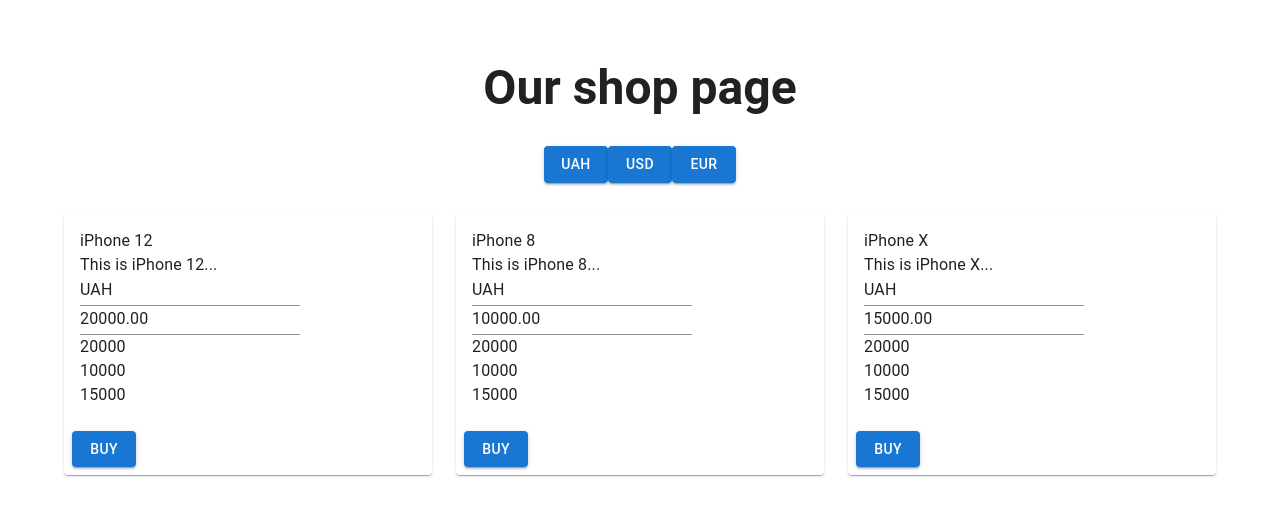
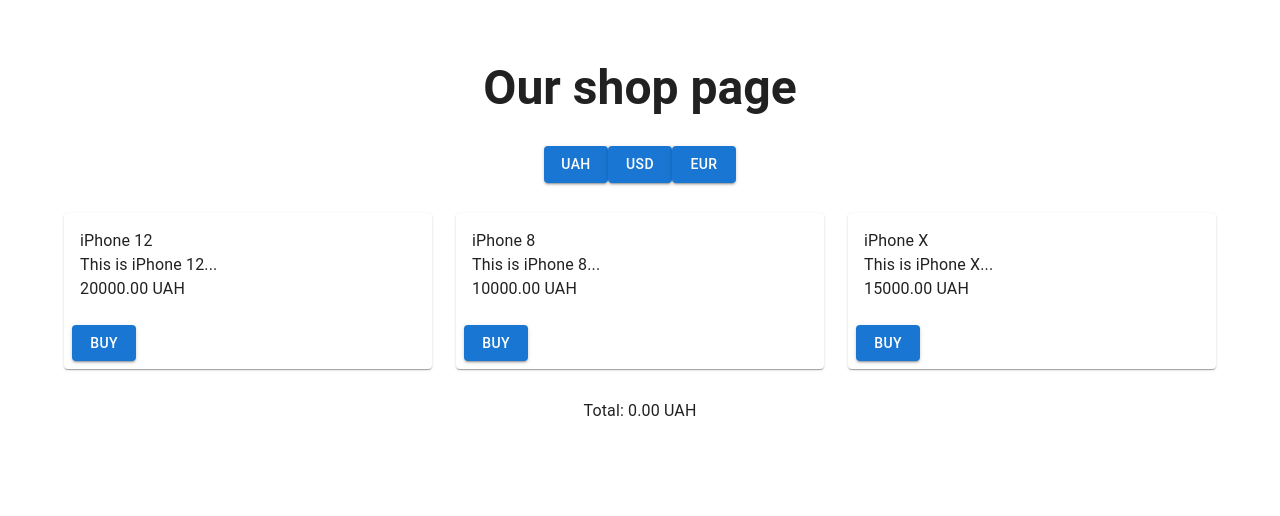
Before and after one commit to userfree7/finalwork2, a React (Create React App) app: page / in a window 1280 px wide. Shown: the top 516 px of the page. Built offline with nearby package versions, Linux system fonts and the light colour scheme.

Commit message:
added Total

```diff
--- a/src/Content/Content.tsx
+++ b/src/Content/Content.tsx
@@ -5,8 +5,10 @@
     getProductsObject,
     Product,
 } from '../utils/productsArray'
+import Total from '../components/Total'
 
 type Props = {}
+
 type productsInCart = {
     [id: number]: number
 }
@@ -14,6 +16,11 @@
 const Content = ({}: Props) => {
     const [currencyType, setCurrencyType] = useState<string>('UAH')
     const [exchangeCurrencyCoe, setExchangeCurrencyCoe] = useState<number>(1)
+    const [cartData, setCartData] = useState<number>(0)
+    const addProductToCart = (price: number) => {
+        setCartData(cartData + price)
+    }
+
     const [productsInCart, setProductsInCart] = useState<productsInCart>({
         1: 1,
         2: 2,
@@ -86,7 +93,13 @@
                     onExchangeToUsd={onExchangeToUsd}
                     onExchangeToEur={onExchangeToEur}
                     productsInCart={productsInCart}
+                    addProductToCart={addProductToCart}
                 />
+                <Total
+                    currencyType={currencyType}
+                    cartData={cartData}
+                    exchangeCurrencyCoe={exchangeCurrencyCoe}
+                ></Total>
             </Container>
         </>
     )
--- a/src/components/ProductList.tsx
+++ b/src/components/ProductList.tsx
@@ -8,6 +8,7 @@
     onExchangeToUah: (price: number) => void
     onExchangeToUsd: (price: number) => void
     onExchangeToEur: (price: number) => void
+    addProductToCart: (price: number) => void
     productsInCart: {
         [id: number]: number
     }
@@ -19,6 +20,7 @@
     onExchangeToUah,
     onExchangeToUsd,
     onExchangeToEur,
+    addProductToCart,
     productsInCart,
 }: Props) => {
     return (
@@ -38,6 +40,7 @@
                             onExchangeToUsd={onExchangeToUsd}
                             onExchangeToEur={onExchangeToEur}
                             productsInCart={productsInCart}
+                            addProductToCart={addProductToCart}
                         />
                     </Grid>
                 ))}
--- a/src/components/ProductListItem.tsx
+++ b/src/components/ProductListItem.tsx
@@ -1,10 +1,4 @@
-import {
-    Card,
-    CardContent,
-    CardActions,
-    Button,
-    TextField,
-} from '@mui/material'
+import { Card, CardContent, CardActions, Button } from '@mui/material'
 import productsArray, {
     getProductsObject,
     Product,
@@ -20,6 +14,7 @@
     onExchangeToUah: (price: number) => void
     onExchangeToUsd: (price: number) => void
     onExchangeToEur: (price: number) => void
+    addProductToCart: (price: number) => void
     productsInCart: {
         [id: number]: number
     }
@@ -39,6 +34,7 @@
     onExchangeToUsd,
     onExchangeToEur,
     productsInCart,
+    addProductToCart,
     productsObject = getProductsObject(productsArray),
 }: Props) => {
     const currency = price * exchangeCurrencyCoe
@@ -49,27 +45,18 @@
                     <div className="product-title">{title}</div>
                     <div className="product-description">{description}</div>
                     <div className="product-price">
-                        <TextField
-                            size="small"
-                            variant="standard"
-                            value={currencyType}
-                        ></TextField>{' '}
-                        <TextField
-                            size="small"
-                            variant="standard"
-                            value={currency.toFixed(2)}
-                        ></TextField>{' '}
-                    </div>
-                    <div>
-                        {Object.keys(productsInCart).map((productId) => (
-                            <div key={productId}>
-                                {productsObject[parseInt(productId)].price}
-                            </div>
-                        ))}
+                        <div>
+                            {currency.toFixed(2)} {currencyType}
+                        </div>
                     </div>
                 </CardContent>
                 <CardActions>
-                    <Button variant="contained">Buy</Button>
+                    <Button
+                        variant="contained"
+                        onClick={() => addProductToCart(price)}
+                    >
+                        Buy
+                    </Button>
                 </CardActions>
             </Card>
         </>
--- /dev/null
+++ b/src/components/Total.tsx
@@ -0,0 +1,26 @@
+import { Typography } from '@mui/material'
+
+type Props = {
+    currencyType: string
+    cartData: number
+    exchangeCurrencyCoe: number
+}
+
+const Total = ({ currencyType, cartData, exchangeCurrencyCoe }: Props) => {
+    return (
+        <>
+            <Typography
+                align="center"
+                sx={{
+                    padding: '30px 0',
+                }}
+            >
+                <div>
+                    Total: {(cartData * exchangeCurrencyCoe).toFixed(2)}{' '}
+                    {currencyType}
+                </div>
+            </Typography>
+        </>
+    )
+}
+export default Total
```
